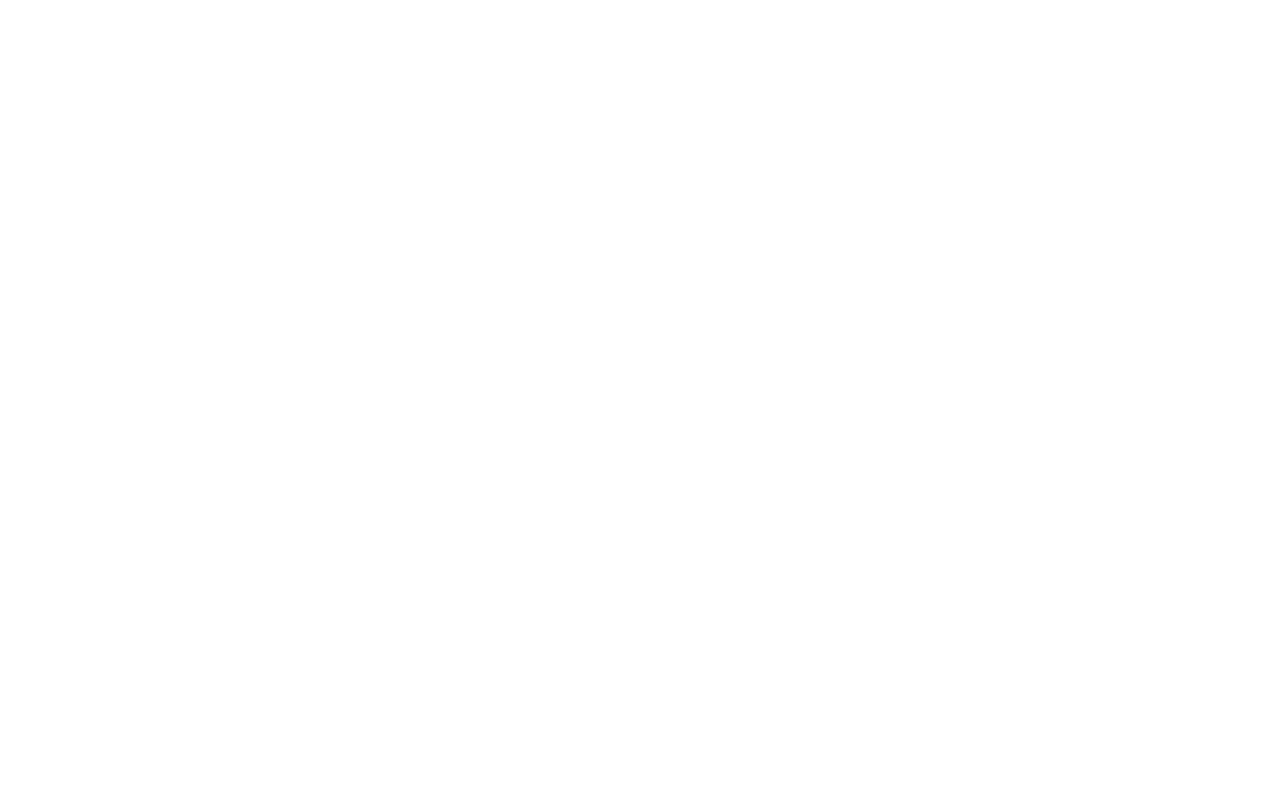
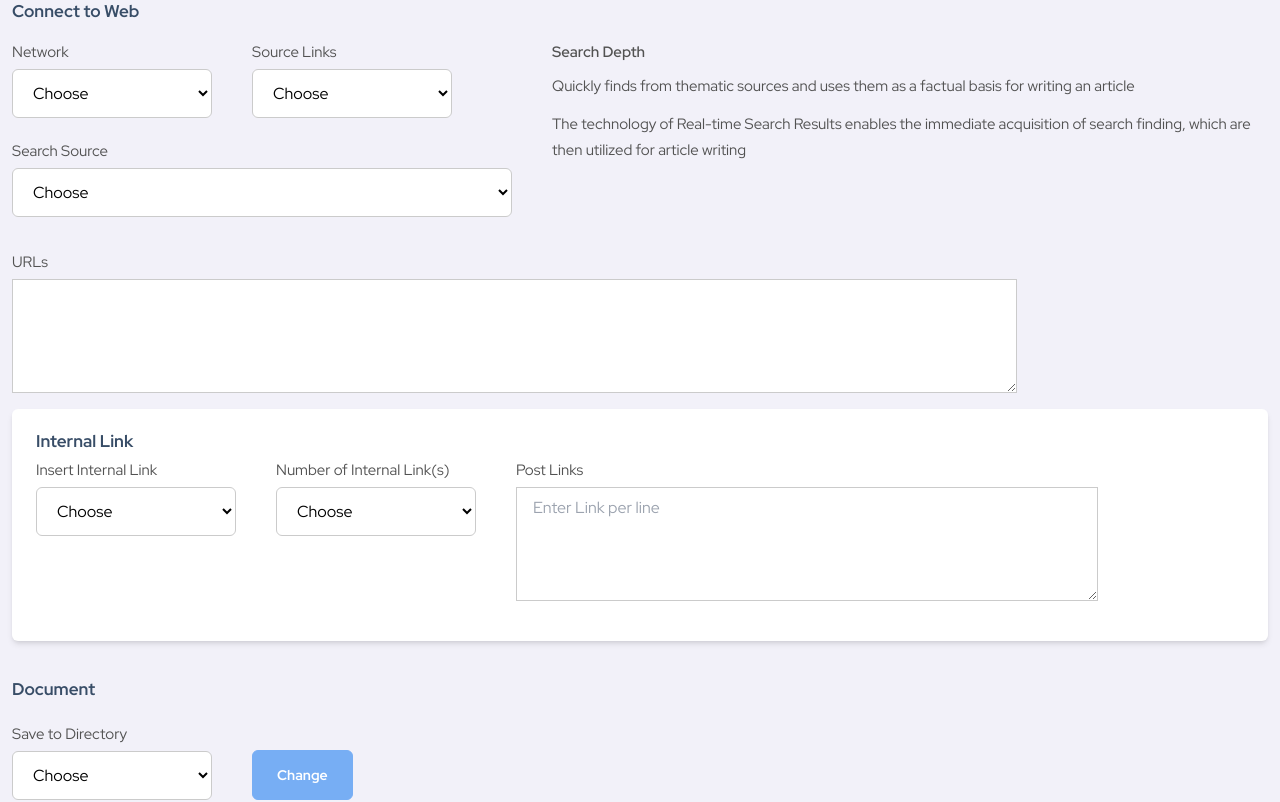
Before and after one commit to AbdulQuayyum/assessment, a Vue app: page / in a window 1280 px wide. Shown: the part 2300-3102 px from the top of the page. Before the commit the page ends 2267 px from the top, so only its background shows below. Built offline with nearby package versions, Linux system fonts and the light colour scheme.

Commit message:
Added a Component...

```diff
--- /dev/null
+++ b/src/Components/ConnectToWeb.vue
@@ -0,0 +1,136 @@
+<template>
+    <div class="flex flex-col py-3 mx-3 mt-4">
+        <div>
+            <span class="text-[#384D67] text-[17px] font-[700] leading-8">Connect to Web</span>
+        </div>
+        <div class="flex flex-row space-x-10">
+            <div class="flex flex-col mt-3 space-y-5">
+                <div class="flex flex-row space-x-10">
+                    <div class="flex flex-col space-y-1">
+                        <span
+                            class="flex flex-row items-center text-[#525252] text-[15px] font-[400] leading-[26px]">Network</span>
+                        <select class="bg-[#fff] border-[#CBCBCB] border-[1px] py-3 px-4 rounded-md w-full sm:w-[200px]">
+                            <option selected>Choose</option>
+                            <option value="no">Yes</option>
+                            <option value="yes">No</option>
+                        </select>
+                    </div>
+                    <div class="flex flex-col space-y-1">
+                        <span class="flex flex-row items-center text-[#525252] text-[15px] font-[400] leading-[26px]">Source
+                            Links</span>
+                        <select class="bg-[#fff] border-[#CBCBCB] border-[1px] py-3 px-4 rounded-md w-full sm:w-[200px]">
+                            <option selected>Choose</option>
+                            <option value="no">Yes</option>
+                            <option value="yes">No</option>
+                        </select>
+                    </div>
+                </div>
+                <div class="flex flex-col space-y-1">
+                    <span class="flex flex-row items-center text-[#525252] text-[15px] font-[400] leading-[26px]">Search
+                        Source</span>
+                    <select class="bg-[#fff] border-[#CBCBCB] border-[1px] py-3 px-4 rounded-md w-full sm:w-[500px]">
+                        <option selected>Choose</option>
+                        <option value="real-time">Real-Time Search Results</option>
+                    </select>
+                </div>
+            </div>
+            <div class="flex flex-col mt-3 space-y-3">
+                <div class="flex flex-col space-y-2">
+                    <span class="flex flex-row items-center text-[#525252] text-[15px] font-[600] leading-[26px]">Search
+                        Depth</span>
+                    <span class="text-[#525252] text-[15px] font-[400] leading-[26px]">Quickly finds from thematic sources
+                        and uses them as a factual basis for writing an article</span>
+                </div>
+                <div class="flex w-full max-w-[700px]">
+                    <span class="text-[#525252] text-[15px] font-[400] leading-[26px]">The technology of Real-time Search
+                        Results enables the immediate acquisition of search finding, which are then utilized for article
+                        writing</span>
+                </div>
+            </div>
+        </div>
+        <div class="flex flex-col mt-8 space-y-1">
+            <span class="flex flex-row items-center text-[#525252] text-[15px] font-[400] leading-[26px]">URLs</span>
+            <textarea name="" class="border-[#CBCBCB] border-[1px] w-full max-w-[80%] px-4 py-2" placeholder="" cols="30"
+                rows="4"></textarea>
+        </div>
+        <div class="bg-[#fff] rounded-md mt-4 pt-4 pb-10 px-6 flex flex-col w-full shadow-md">
+            <div>
+                <span class="text-[#384D67] text-[17px] font-[700] leading-8">Internal Link</span>
+            </div>
+            <div class="flex flex-row items-start w-full space-x-10">
+                <div class="flex flex-col space-y-1">
+                    <span class="flex flex-row items-center text-[#525252] text-[15px] font-[400] leading-[26px]">Insert
+                        Internal Link</span>
+                    <select class="bg-[#fff] border-[#CBCBCB] border-[1px] py-3 px-4 rounded-md w-full sm:w-[200px]">
+                        <option selected>Choose</option>
+                        <option value="no">Yes</option>
+                        <option value="yes">No</option>
+                    </select>
+                </div>
+                <div class="flex flex-col space-y-1">
+                    <span class="flex flex-row items-center text-[#525252] text-[15px] font-[400] leading-[26px]">Number of
+                        Internal Link(s)</span>
+                    <select class="bg-[#fff] border-[#CBCBCB] border-[1px] py-3 px-4 rounded-md w-full sm:w-[200px]">
+                        <option selected>Choose</option>
+                        <option value="1">1</option>
+                        <option value="2">2</option>
+                        <option value="3">3</option>
+                        <option value="4">4</option>
+                        <option value="5">5</option>
+                    </select>
+                </div>
+                <div class="flex flex-col w-full space-y-1">
+                    <span class="flex flex-row items-center text-[#525252] text-[15px] font-[400] leading-[26px]">Post
+                        Links</span>
+                    <textarea name="" class="border-[#CBCBCB] border-[1px] w-full max-w-[80%] px-4 py-2" cols="30" rows="4"
+                        placeholder="Enter Link per line"></textarea>
+                </div>
+            </div>
+        </div>
+        <div class="w-full mt-8">
+            <div>
+                <span class="text-[#384D67] text-[17px] font-[700] leading-8">Document</span>
+            </div>
+            <div class="flex flex-row items-end mt-4 space-x-10">
+                <div class="flex flex-col space-y-1">
+                    <span class="flex flex-row items-center text-[#525252] text-[15px] font-[400] leading-[26px]">Save to
+                        Directory</span>
+                    <select class="bg-[#fff] border-[#CBCBCB] border-[1px] py-3 px-4 rounded-md w-full sm:w-[200px]">
+                        <option selected>Choose</option>
+                        <option value="Home">Home</option>
+                    </select>
+                </div>
+                <div>
+                    <button
+                        class="flex flex-row items-center justify-center space-x-1 bg-[#77AEF4] rounded-md border-[#77AEF4] border-[1px] py-[14px] px-6">
+                        <p class="text-[#FFFFFF] text-[14px] font-[700] leading-5">Change</p>
+                    </button>
+                </div>
+            </div>
+        </div>
+        <div class="bg-[#fff] rounded-md mt-4 pt-4 pb-10 px-6 flex flex-col w-full shadow-md">
+            <div>
+                <span class="text-[#384D67] text-[17px] font-[700] leading-8">Publish to Wordpress</span>
+            </div>
+            <div class="flex flex-row items-start w-full mt-2 space-x-10">
+                <div class="flex flex-col space-y-1">
+                    <span class="flex flex-row items-center text-[#525252] text-[15px] font-[400] leading-[26px]">Publication</span>
+                    <select class="bg-[#fff] border-[#CBCBCB] border-[1px] py-3 px-4 rounded-md w-full sm:w-[200px]">
+                        <option selected>Choose</option>
+                        <option value="no">Yes</option>
+                        <option value="yes">No</option>
+                    </select>
+                </div>
+                <div class="flex flex-col w-full space-y-1 max-w-[700px]">
+                    <span class="flex flex-row items-center text-[#525252] text-[15px] font-[600] leading-[26px]">Important</span>
+                    <span class="text-[#525252] text-[15px] font-[400] leading-[26px]">If you enable this option, all generated documents will be published on selected site. Be careful with the settings and publication date</span>
+                </div>
+            </div>
+        </div>
+    </div>
+</template>
+<script>
+export default {
+
+}
+</script>
--- a/src/Views/Projects.vue
+++ b/src/Views/Projects.vue
@@ -8,6 +8,7 @@
             <SEO />
             <Keyword />
             <Structure />
+            <ConnectToWeb />
         </main>
     </div>
 </template>
@@ -20,10 +21,11 @@
 import SEO from '../Components/SEO.vue';
 import Keyword from '../Components/Keyword.vue';
 import Structure from '../Components/Structure.vue';
+import ConnectToWeb from '../Components/ConnectToWeb.vue';
 
 export default {
     name: "Projects",
-    components: { Navbar, Header, CoreSettings, MediaHub, SEO, Keyword, Structure }
+    components: { Navbar, Header, CoreSettings, MediaHub, SEO, Keyword, Structure, ConnectToWeb }
 
 }
 </script>
```
